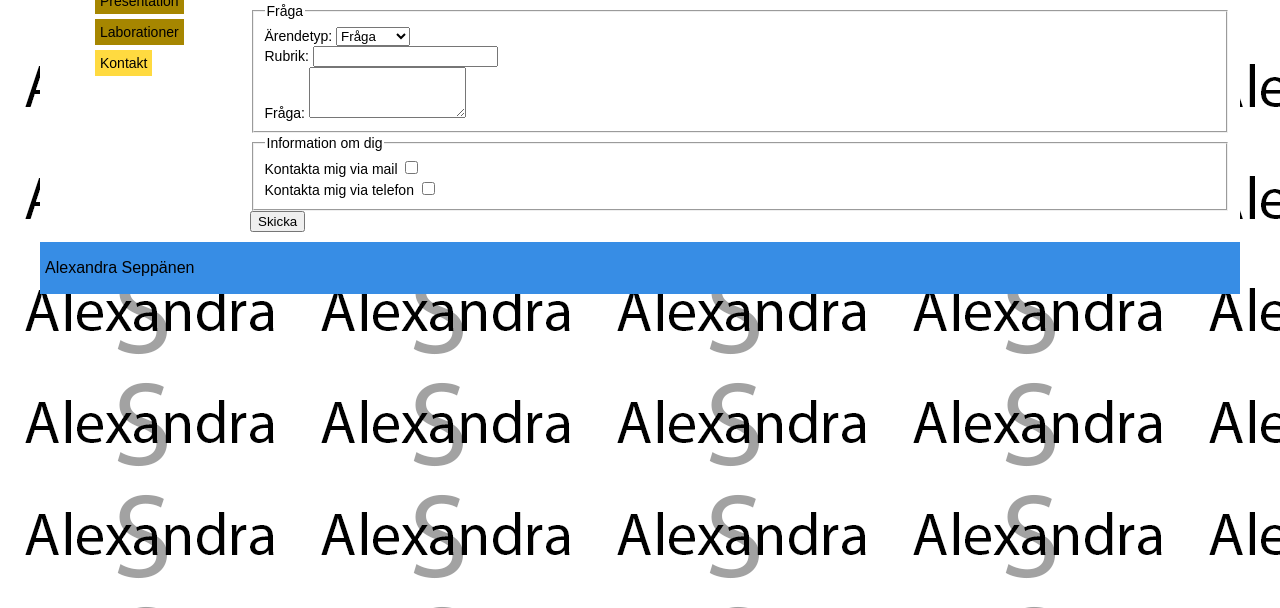
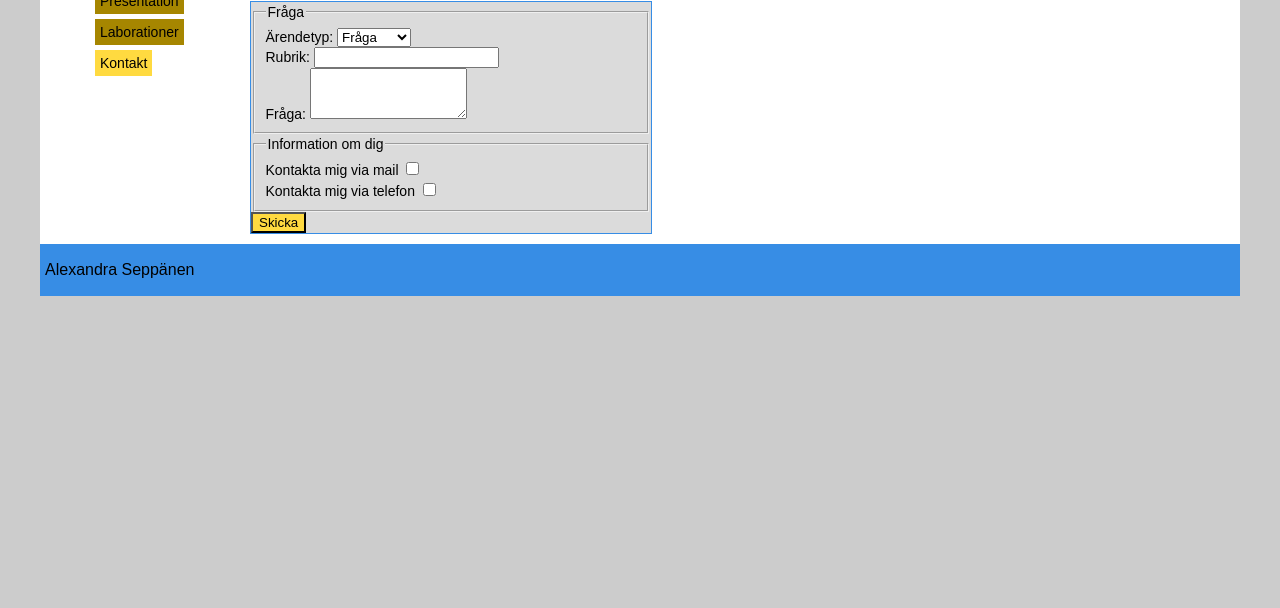
Before and after one commit to as223jx/1ik415-as223jx-laborationer, a plain HTML site: page Pages/kontakt.html in a window 1280 px wide. Shown: the part 192-800 px from the top of the page. Drawn offline with Linux system fonts and the light colour scheme.

Commit message:
Fixat formulären

```diff
--- a/Pages/kontakt.html
+++ b/Pages/kontakt.html
@@ -26,7 +26,7 @@
                 <label>Ärendetyp:</label>
                 <select name="Typ">
                     <option value="Fråga">Fråga</option>
-                    <option value="Fälsning">Hälsning</option>
+                    <option value="Hälsning">Hälsning</option>
                 </select>
                 <br>
                 <label for="rubrik">Rubrik:</label>
@@ -43,7 +43,7 @@
                 <label for="checkboxtele">Kontakta mig via telefon</label>
                 <input type="checkbox" name="checkbox[]" id="checkboxtele" value="Tele">
             </fieldset>
-            <input type="submit" value="Skicka">
+            <input type="submit" value="Skicka" id="skicka">
         </form>
         </div>
     </div>
--- a/css/style.css
+++ b/css/style.css
@@ -33,7 +33,7 @@
 
 #videodiv
 {
-    height:360px;
+    height:380px;
 }
 
 .right
@@ -90,7 +90,6 @@ ul
 
 body
 {
-    background-image:url('../Pics/alexandra.png');
     background-color:#ccc;
 }
 
@@ -104,6 +103,22 @@ body
     margin:15px;
     font-size:14px;
 }
+
+/* Formulären */
+
+form
+{
+    width:400px;
+    background-color:#DBDBDB;
+    border-style:solid;
+    border-width:1px;
+    border-color:#378de5;
+}
+#skicka
+{
+    background-color:#ffda40;
+}
+
 
 /* Tabellen */
 
```
Also changed, not shown: 1 other file.
